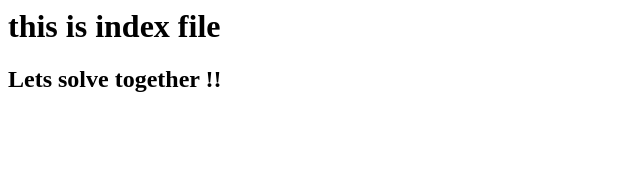
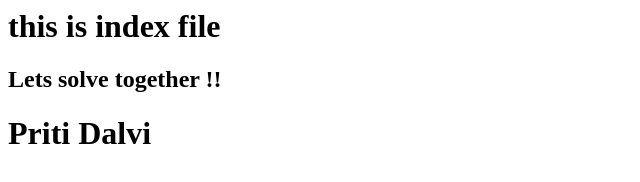
Before and after one commit to priti-dalvi/radram-repo1, a plain HTML site: page index.html in a window 1280 px wide. Shown: the whole page, without its empty margins (0-640 px from the left). Drawn offline with Linux system fonts and the light colour scheme.

Commit message:
Update index.html

```diff
--- a/index.html
+++ b/index.html
@@ -2,5 +2,6 @@
 <body>
 <h1>this is index file</h1>
 <h2>Lets solve together !!</h2>
+  <h1>Priti Dalvi</h1>
 </body>
 </html>
```
